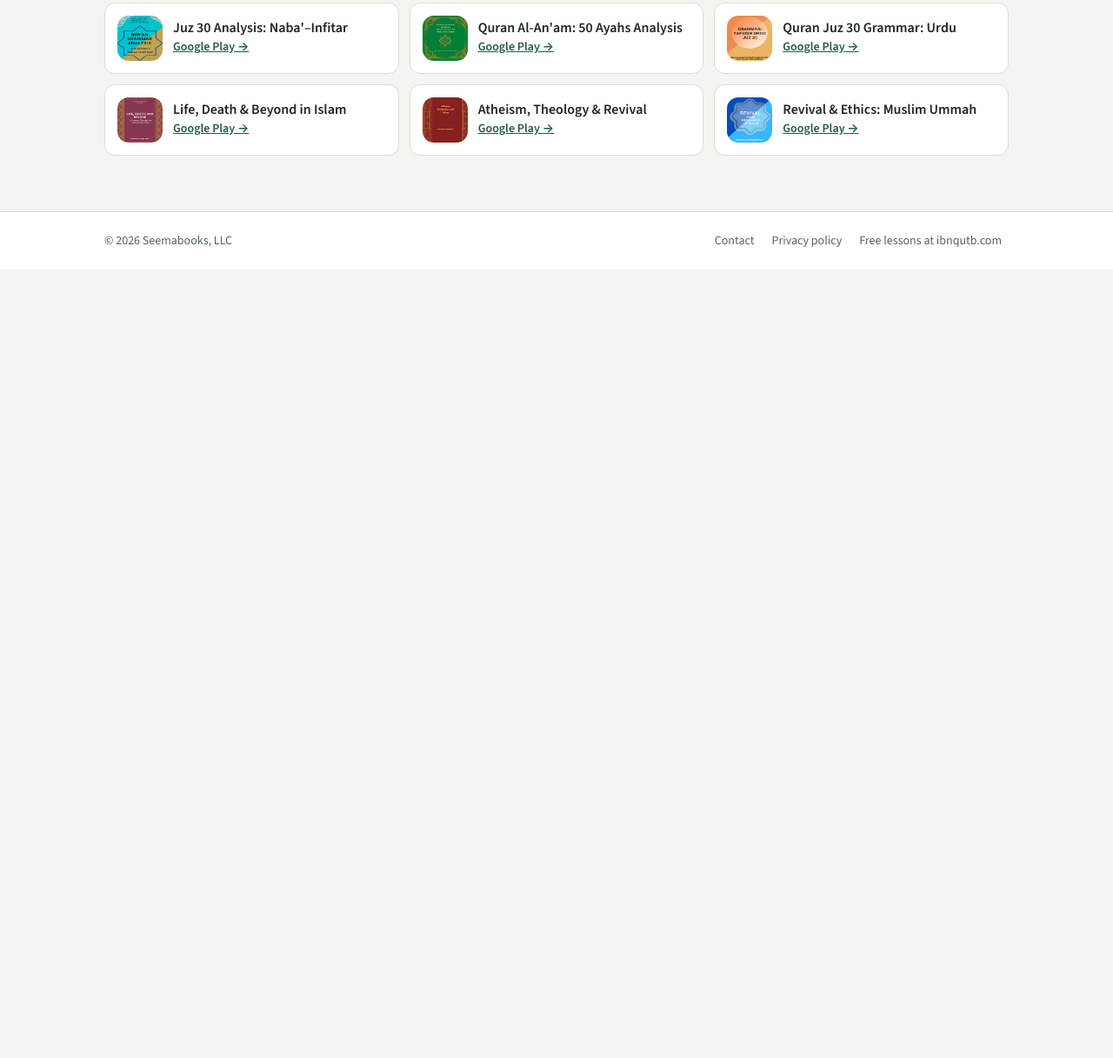
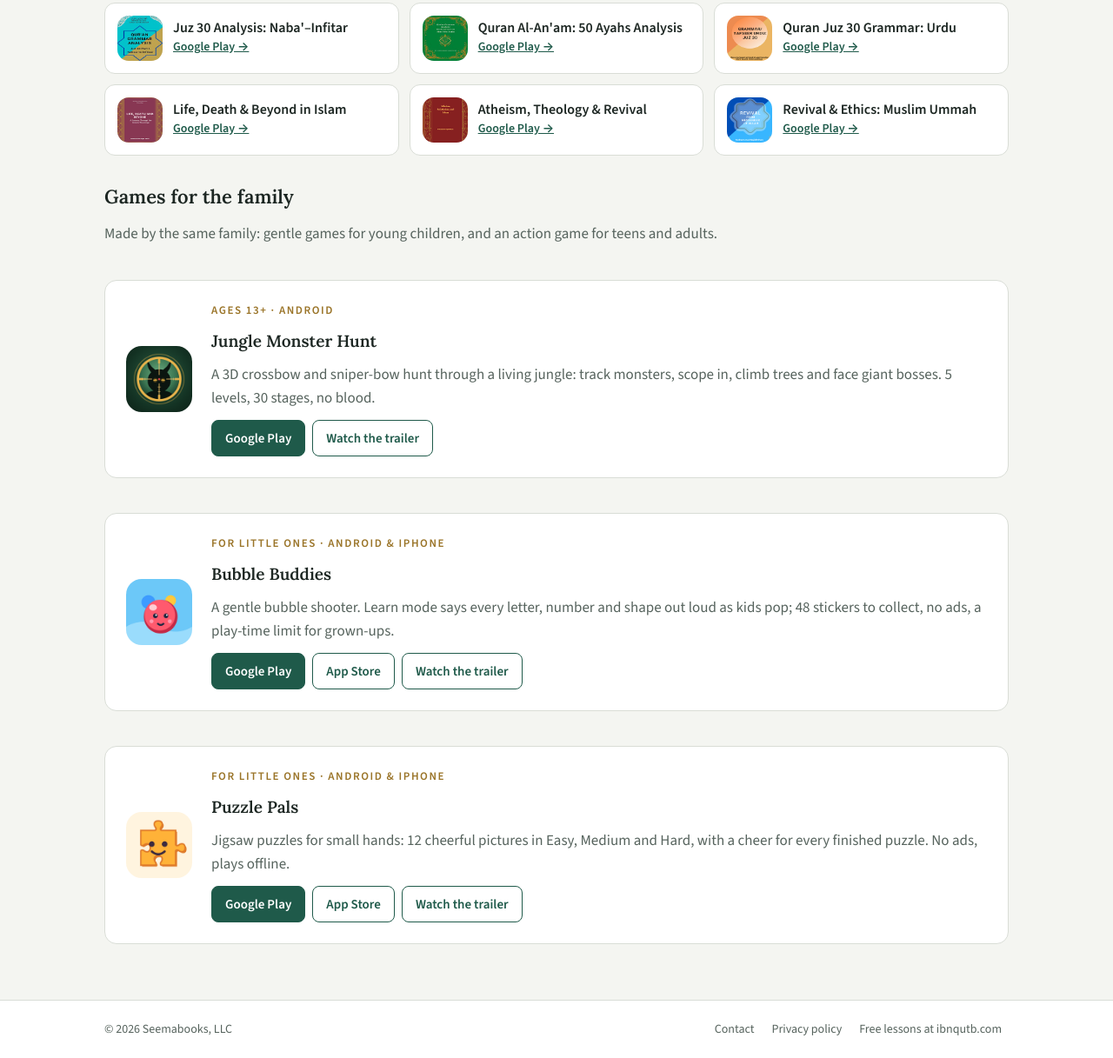
Before and after one commit to sajid50/seemabooks-site, a plain HTML site: page apps/index.html in a window 1280 px wide. Shown: the part 982-2199 px from the top of the page at 87% size. Before the commit the page ends 1292 px from the top, so only its background shows below. Drawn offline with nearby package versions, Linux system fonts and the light colour scheme; a web font is replaced by a local one.

Commit message:
Apps page: Games for the family (Monster Hunt, Bubble Buddies, Puzzle Pals)
Co-Authored-By: Claude Opus 5.5 <noreply@anthropic.com>

```diff
--- a/apps/index.html
+++ b/apps/index.html
@@ -4,10 +4,10 @@
 <meta charset="utf-8">
 <meta name="viewport" content="width=device-width, initial-scale=1">
 <title>Apps | Seema Books &amp; Apps</title>
-<meta name="description" content="Android and iPhone apps for Qur&#x27;anic Arabic: Quran Words Voice Search, Arabic Grammar for Beginners, Nahw Meer and more.">
+<meta name="description" content="Android and iPhone apps for Qur&#x27;anic Arabic (Quran Words Voice Search, Arabic Grammar for Beginners, Nahw Meer and more) and family games: Bubble Buddies, Puzzle Pals and Jungle Monster Hunt.">
 <link rel="canonical" href="https://www.seemabooks.com/apps/">
 <meta property="og:type" content="website"><meta property="og:site_name" content="Seema Books &amp; Apps">
-<meta property="og:title" content="Apps | Seema Books &amp; Apps"><meta property="og:description" content="Android and iPhone apps for Qur&#x27;anic Arabic: Quran Words Voice Search, Arabic Grammar for Beginners, Nahw Meer and more."><meta property="og:url" content="https://www.seemabooks.com/apps/">
+<meta property="og:title" content="Apps | Seema Books &amp; Apps"><meta property="og:description" content="Android and iPhone apps for Qur&#x27;anic Arabic (Quran Words Voice Search, Arabic Grammar for Beginners, Nahw Meer and more) and family games: Bubble Buddies, Puzzle Pals and Jungle Monster Hunt."><meta property="og:url" content="https://www.seemabooks.com/apps/">
 <meta property="og:image" content="https://www.seemabooks.com/img/covers/beginners-2e-light.jpg">
 <link rel="icon" href="/favicon.svg" type="image/svg+xml">
 <link rel="preconnect" href="https://fonts.googleapis.com"><link rel="preconnect" href="https://fonts.gstatic.com" crossorigin>
@@ -45,6 +45,20 @@
 <div><h3>Life, Death &amp; Beyond in Islam</h3><div class="applinks"><a href="https://play.google.com/store/apps/details?id=com.app.akhirah" rel="noopener">Google Play →</a></div></div></div><div class="app"><img class="appimg" src="/img/icons/com.app.atheismAI.png" alt="" width="52" height="52" loading="lazy">
 <div><h3>Atheism, Theology &amp; Revival</h3><div class="applinks"><a href="https://play.google.com/store/apps/details?id=com.app.atheismAI" rel="noopener">Google Play →</a></div></div></div><div class="app"><img class="appimg" src="/img/icons/com.app.islamworship.png" alt="" width="52" height="52" loading="lazy">
 <div><h3>Revival &amp; Ethics: Muslim Ummah</h3><div class="applinks"><a href="https://play.google.com/store/apps/details?id=com.app.islamworship" rel="noopener">Google Play →</a></div></div></div></div></section>
+<section class="group"><h2>Games for the family</h2><p class="muted">Made by the same family: gentle games for young children, and an action game for teens and adults.</p>
+<div class="feature">
+  <img class="appimg big" src="/img/icons/net.sajidkhan.monsterhunt.png" alt="" width="76" height="76">
+  <div class="stack"><span class="eyebrow">Ages 13+ · Android</span><h3>Jungle Monster Hunt</h3><p class="muted">A 3D crossbow and sniper-bow hunt through a living jungle: track monsters, scope in, climb trees and face giant bosses. 5 levels, 30 stages, no blood.</p>
+  <div class="btnrow"><a class="btn primary" href="https://play.google.com/store/apps/details?id=net.sajidkhan.monsterhunt" rel="noopener">Google Play</a><a class="btn" href="https://youtu.be/q08w4WMLO5w" rel="noopener">Watch the trailer</a></div></div>
+</div><div class="feature">
+  <img class="appimg big" src="/img/icons/net.sajidkhan.bubblebuddies.png" alt="" width="76" height="76">
+  <div class="stack"><span class="eyebrow">For little ones · Android &amp; iPhone</span><h3>Bubble Buddies</h3><p class="muted">A gentle bubble shooter. Learn mode says every letter, number and shape out loud as kids pop; 48 stickers to collect, no ads, a play-time limit for grown-ups.</p>
+  <div class="btnrow"><a class="btn primary" href="https://play.google.com/store/apps/details?id=net.sajidkhan.bubblebuddies" rel="noopener">Google Play</a><a class="btn" href="https://apps.apple.com/app/id6821714050" rel="noopener">App Store</a><a class="btn" href="https://youtu.be/PaKpXcg5pCw" rel="noopener">Watch the trailer</a></div></div>
+</div><div class="feature">
+  <img class="appimg big" src="/img/icons/net.sajidkhan.puzzlepals.png" alt="" width="76" height="76">
+  <div class="stack"><span class="eyebrow">For little ones · Android &amp; iPhone</span><h3>Puzzle Pals</h3><p class="muted">Jigsaw puzzles for small hands: 12 cheerful pictures in Easy, Medium and Hard, with a cheer for every finished puzzle. No ads, plays offline.</p>
+  <div class="btnrow"><a class="btn primary" href="https://play.google.com/store/apps/details?id=net.sajidkhan.puzzlepals" rel="noopener">Google Play</a><a class="btn" href="https://apps.apple.com/app/id6821714044" rel="noopener">App Store</a><a class="btn" href="https://youtu.be/z0Ba93dcefQ" rel="noopener">Watch the trailer</a></div></div>
+</div></section>
 </main>
 <footer><div class="wrap">
   <span>© 2026 Seemabooks, LLC</span>
--- a/sitemap.xml
+++ b/sitemap.xml
@@ -1 +1 @@
-<?xml version="1.0" encoding="UTF-8"?><urlset xmlns="http://www.sitemaps.org/schemas/sitemap/0.9"><url><loc>https://www.seemabooks.com/</loc><lastmod>2026-10-18</lastmod></url><url><loc>https://www.seemabooks.com/books/</loc><lastmod>2026-10-18</lastmod></url><url><loc>https://www.seemabooks.com/apps/</loc><lastmod>2026-10-18</lastmod></url><url><loc>https://www.seemabooks.com/lessons/</loc><lastmod>2026-10-18</lastmod></url><url><loc>https://www.seemabooks.com/about/</loc><lastmod>2026-10-18</lastmod></url><url><loc>https://www.seemabooks.com/privacy-policy/</loc><lastmod>2026-10-18</lastmod></url></urlset>
+<?xml version="1.0" encoding="UTF-8"?><urlset xmlns="http://www.sitemaps.org/schemas/sitemap/0.9"><url><loc>https://www.seemabooks.com/</loc><lastmod>2026-10-30</lastmod></url><url><loc>https://www.seemabooks.com/books/</loc><lastmod>2026-10-30</lastmod></url><url><loc>https://www.seemabooks.com/apps/</loc><lastmod>2026-10-30</lastmod></url><url><loc>https://www.seemabooks.com/lessons/</loc><lastmod>2026-10-30</lastmod></url><url><loc>https://www.seemabooks.com/about/</loc><lastmod>2026-10-30</lastmod></url><url><loc>https://www.seemabooks.com/privacy-policy/</loc><lastmod>2026-10-30</lastmod></url></urlset>
```
